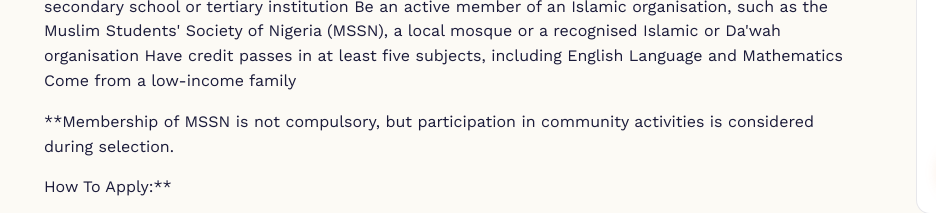
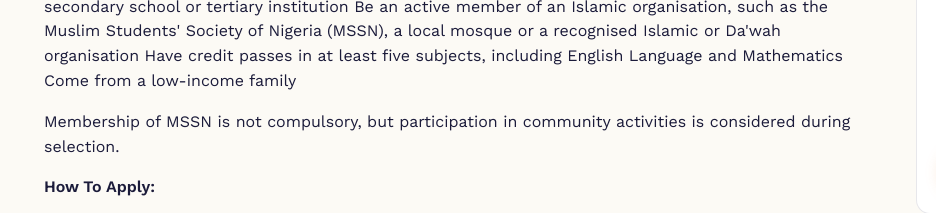
Before and after one commit to thompsonfavour399-prog/SCHOLARS-PLANET, an Eleventy site: page content/posts/muslim-scholarship-fund-nigeria-msfn-scholarship-2026.md in a window 1280 px wide. Shown: the part 549-762 px from the top of the page, 0-936 px from the left. Built offline with nearby package versions, Linux system fonts and the light colour scheme; Eleventy itself is replaced by a stand-in of ours; files that its build step writes are made by us from their sources.

Commit message:
Update Opportunities “muslim-scholarship-fund-nigeria-msfn-scholarship-2026”

```diff
--- a/content/posts/muslim-scholarship-fund-nigeria-msfn-scholarship-2026.md
+++ b/content/posts/muslim-scholarship-fund-nigeria-msfn-scholarship-2026.md
@@ -11,7 +11,6 @@ summary: "Muslim Scholarship Fund Nigeria (MSFN) Scholarship 2026 is now open
 link: https://msfnonline.org/portal/public/signin
 image: /assets/img/uploads/screenshot_2026-10-02-12-04-54-84.jpg
 ---
-
 **Organizer**: Muslim Scholarship Fund Nigeria (MSFN)
 
 **Who Can Apply?**
@@ -24,9 +23,13 @@ Be an active member of an Islamic organisation, such as the Muslim Students' Soc
 Have credit passes in at least five subjects, including English Language and Mathematics
 Come from a low-income family
 
-**Membership of MSSN is not compulsory, but participation in community activities is considered during selection.
 
-How To Apply:**
+
+Membership of MSSN is not compulsory, but participation in community activities is considered during selection.
+
+
+
+**How To Apply:**
 
 Visit the MSFN application portal
 Create an account (or sign in if you already have one)
@@ -46,8 +49,8 @@ Amounts may be reviewed annually depending on economic conditions.
 **Application Deadline:** 7 October 2026
 
 **Application link:** <https://msfnonline.org/portal/public/signin
->
-**Need more opportunities?**
+
+> **Need more opportunities?**
 
 Explore more scholarships, grants, competitions, fellowships and other opportunities for students through Scholars Planet.
 
```
